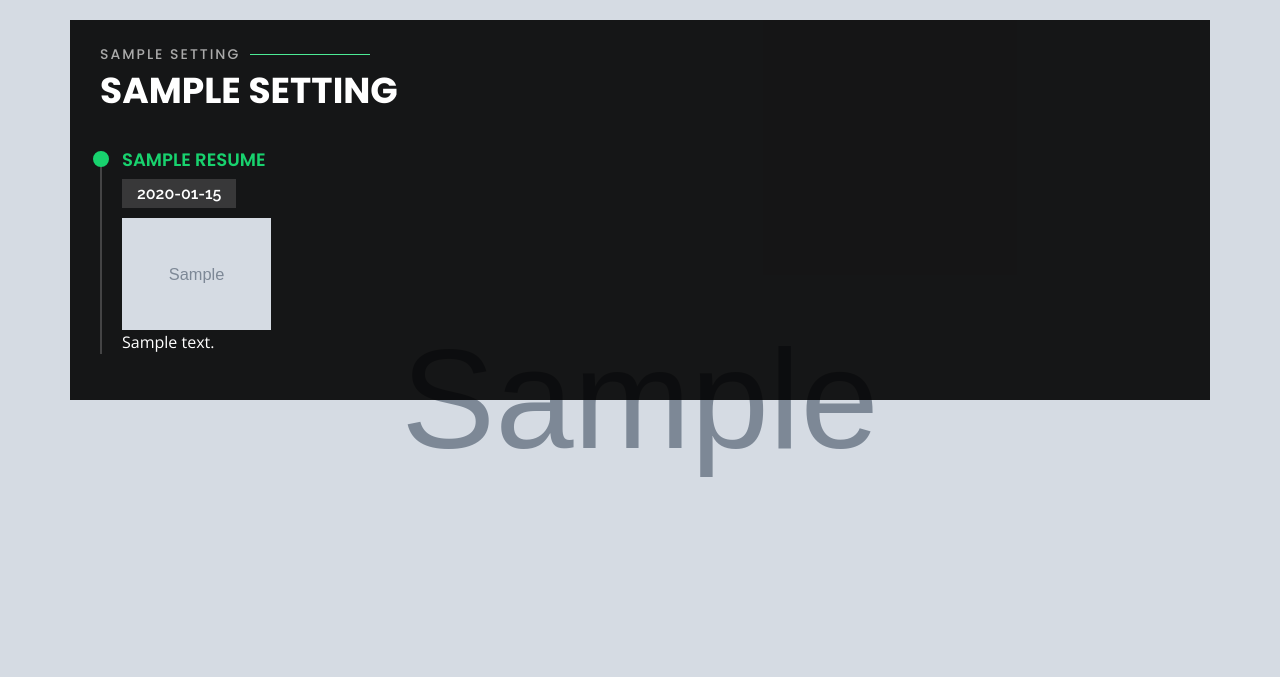
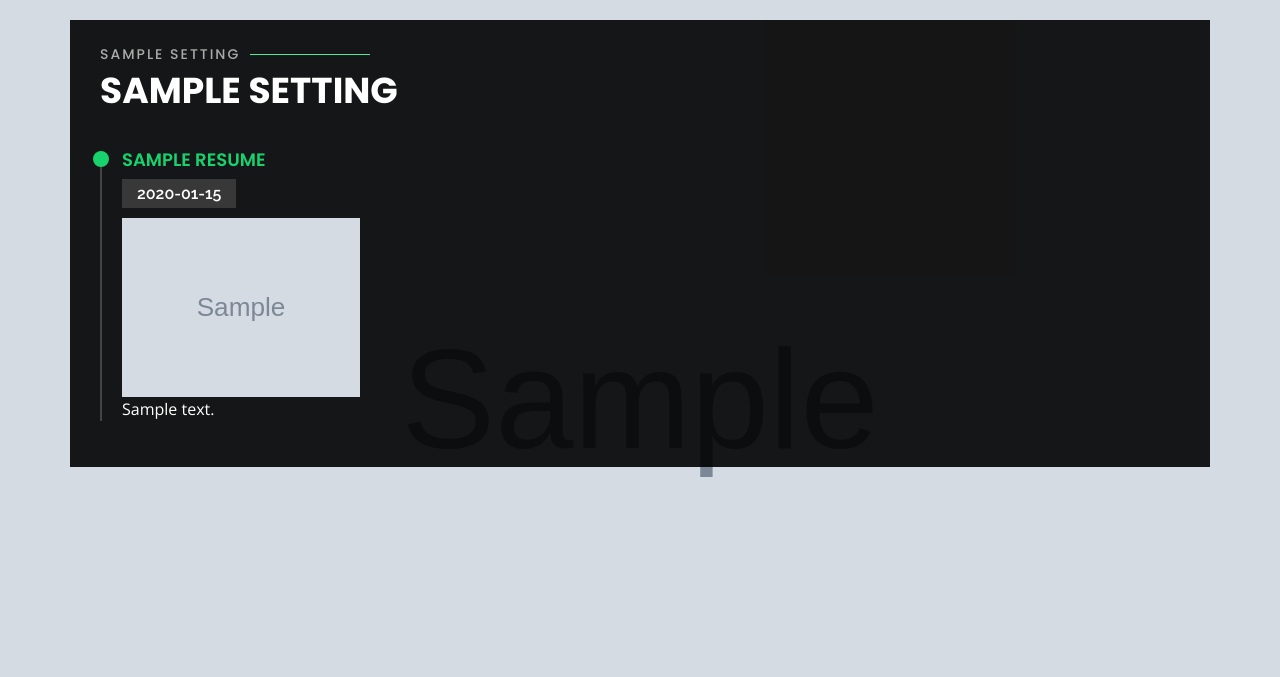
Before and after one commit to kosulsuz/adalet, a Django app: page / in a window 1280 px wide, after a click that opens the changed part. Shown: the part 80-757 px from the top of the page. Run offline with Django 3.2, Linux system fonts and the light colour scheme; tables that the repository leaves empty hold one stand-in row (values such as "Sample post"); grey boxes marked "Sample" are stand-in pictures; some libraries are stand-ins or nearby versions.

Commit message:
last changes4

```diff
--- a/home/admin.py
+++ b/home/admin.py
@@ -12,8 +12,8 @@
 
 class ResumeAdmin(admin.ModelAdmin):
 
-    list_display = ['sub1_title',"ranking"]
-    list_editable = ["ranking", ]
+    list_display = ['sub1_title',"ranking", "left"]
+    list_editable = ["ranking", "left"]
 
 
 class AboutLogoInline(admin.TabularInline):
--- a/home/models.py
+++ b/home/models.py
@@ -135,7 +135,8 @@
     date = models.CharField("Tarih kısmı", max_length= 100, default = "First Day")
     image = models.ImageField("resim")
     content = RichTextField("içerik")
-    ranking = models.SmallIntegerField("sıralama sayısı", unique = True)
+    ranking = models.SmallIntegerField("sıralama sayısı")
+    left = models.BooleanField("Sol tarafta gözükmesini istiyorsanız tıklayınız.", default = True)
 
 
     class Meta:
--- a/home/views.py
+++ b/home/views.py
@@ -16,7 +16,8 @@
         if abouts.count() > 0:
             about_activation = True
         header_about = About.objects.filter(active = True, one_header=True)
-        resumes = Resume.objects.all()
+        resumes = Resume.objects.filter(left = True)
+        resumes_right = Resume.objects.filter(left = False)
         services = Service.objects.filter(active = True)
         company_types = CompanyType.objects.all()
         references = Reference.objects.all()
@@ -51,6 +52,7 @@
         "company_types": company_types,
         "references": references,
         "form": form,
+        "resumes_right": resumes_right,
 
     }
     return render(request, 'index.html', context)
--- a/templates/index.html
+++ b/templates/index.html
@@ -53,7 +53,7 @@
 }
 
 .resume-image {
-  width: 25%;
+  width: 40%;
   height: auto;
   display: block;
 }
@@ -408,7 +408,7 @@
 
       <div class="row">
 
-        <div class="col-lg-7">
+        <div class="col-lg-7 col-md-6">
           <h3 class="resume-title">{{resume.sub_title}}</h3>
           {% for resume in resumes %}
           <div class="resume-item">
@@ -419,6 +419,14 @@
           </div>
           {% endfor %}
 
+        </div>
+        <div class= "col-lg-5 col-md-6">
+          {% for resume in resumes_right %}
+          <div class = "mb-5">
+            <img class = "img-fluid resume-image" src="{{resume.image.url}}" alt="{{resume.sub_title}}">
+            <h5><small>{{resume.sub1_title}}</small></h5>
+          </div>
+          {% endfor %}
         </div>
 
       </div>
```
Also changed, not shown: home/migrations/0033_resume_left.py (added), home/migrations/0034_auto_20201120_1914.py (added), home/migrations/0035_auto_20201120_1915.py (added).
